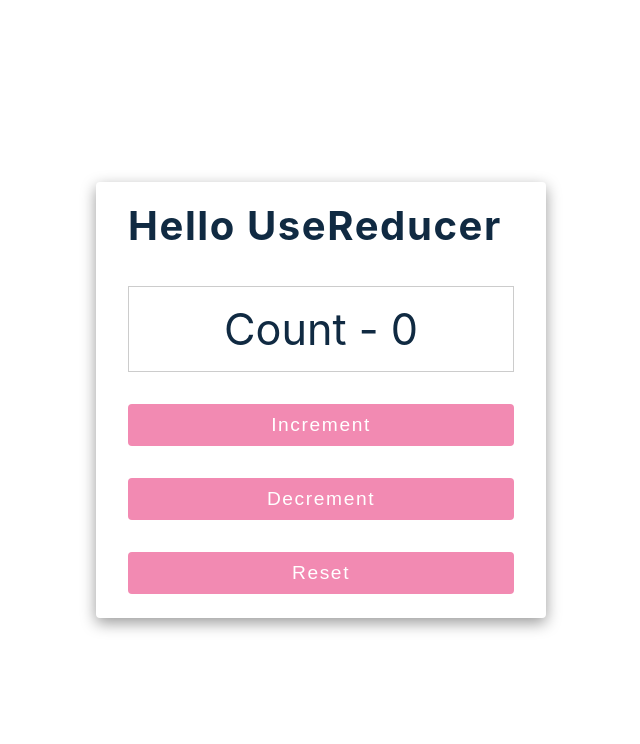
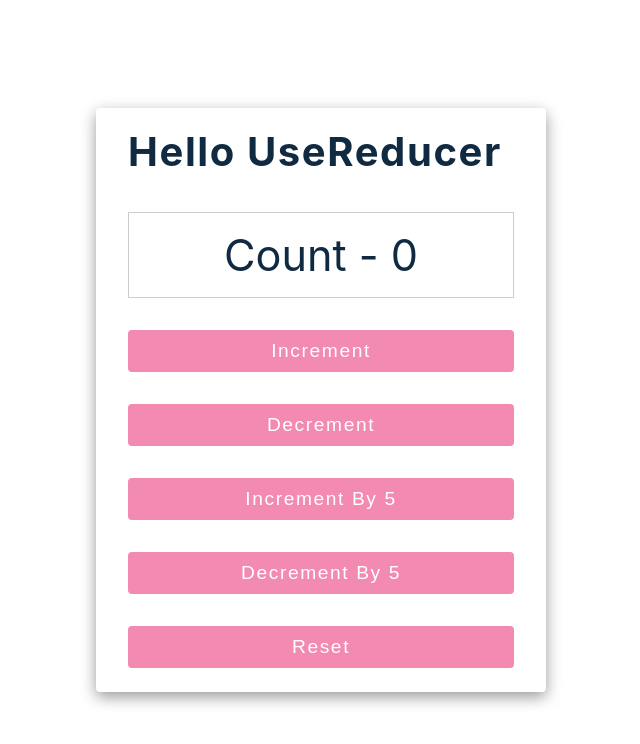
Before and after one commit to femi-ologunwa/codevolution-useReducer, a React (Create React App) app: page / in a window 1280 px wide. Shown: the top 744 px of the page, without its empty margins (319-959 px from the left). Built offline with nearby package versions, Linux system fonts and the light colour scheme.

Commit message:
refactored code to use state object and action object pattern - 1
passed additional data to the reducer function

```diff
--- a/src/Counter.js
+++ b/src/Counter.js
@@ -1,15 +1,18 @@
 import React, { useReducer } from 'react';
 
 //define initial state
-const initialState = 0;
+const initialState = {
+   firstCounter: 0,
+   secondCounter: 3,
+};
 
 //define reducer function - accepts 2 values (currentState & action) and returns one value, a new state; action transition the current state to a new state. We can percive the action as a set of instructions to the reducer function carries out on the current state
 const reducer = (state, action) => {
-   switch (action) {
+   switch (action.type) {
       case 'increment':
-         return state + 1;
+         return { firstCounter: state.firstCounter + action.value };
       case 'decrement':
-         return state - 1;
+         return { firstCounter: state.firstCounter - action.value };
       case 'reset':
          return initialState;
       default:
@@ -26,10 +29,20 @@
 
    return (
       <div>
-         <div className='count'> Count - {count}</div>
-         <button onClick={() => dispatch('increment')}>Increment</button>
-         <button onClick={() => dispatch('decrement')}>Decrement</button>
-         <button onClick={() => dispatch('reset')}>Reset</button>
+         <div className='count'> Count - {count.firstCounter}</div>
+         <button onClick={() => dispatch({ type: 'increment', value: 1 })}>
+            Increment
+         </button>
+         <button onClick={() => dispatch({ type: 'decrement', value: 1 })}>
+            Decrement
+         </button>
+         <button onClick={() => dispatch({ type: 'increment', value: 5 })}>
+            Increment by 5
+         </button>
+         <button onClick={() => dispatch({ type: 'decrement', value: 5 })}>
+            Decrement by 5
+         </button>
+         <button onClick={() => dispatch({ type: 'reset' })}>Reset</button>
       </div>
    );
 }
```
